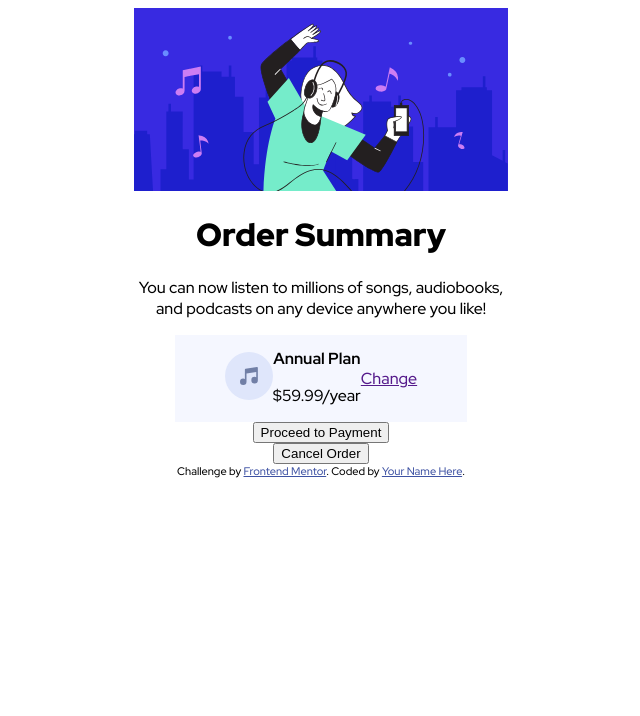
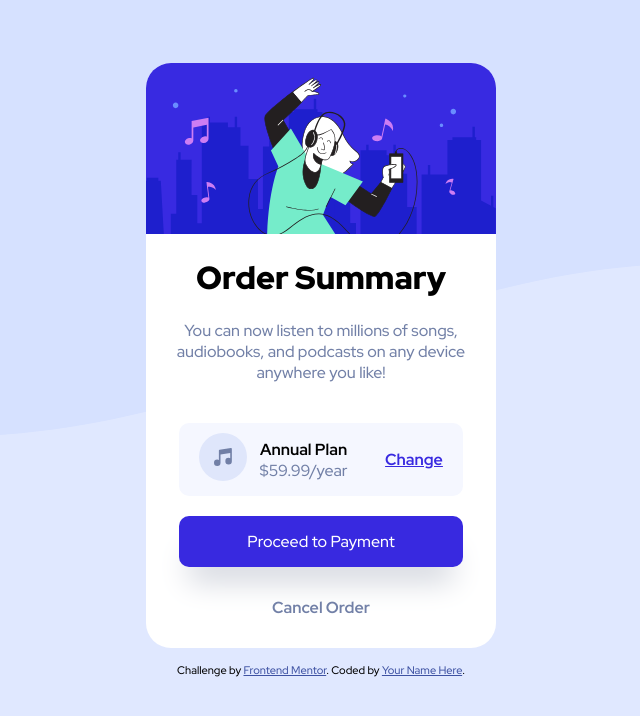
Before and after one commit to mfakbar05/frontendmentor-1, a plain HTML site: page index.html in a window 1280 px wide. Shown: the whole page, without its empty margins (319-959 px from the left). Drawn offline with Linux system fonts and the light colour scheme.

Commit message:
second improvement
layout and design almost matches the guide. still needs to adjust the layout for desktop mode

```diff
--- a/index.html
+++ b/index.html
@@ -30,8 +30,8 @@
       </div>
       <a href="">Change</a>
     </div>
-    <button>Proceed to Payment</button>
-    <button>Cancel Order</button>
+    <a href="#" class="proceed">Proceed to Payment</a>
+    <a href="#" class="cancel">Cancel Order</a>
 
 
   </div>
--- a/style.css
+++ b/style.css
@@ -1,11 +1,15 @@
 body {
-    font-size: 16px;
     font-family: 'Red Hat Display', sans-serif;
+    background-image: url("images/pattern-background-desktop.svg");
+    background-position: center top;
+    background-repeat: repeat-x;
+    background-color: hsl(225, 100%, 94%);
 }
 
 #illustration {
-    max-width: 375px;
+    max-width: 350px;
     height: auto;
+    border-radius: 25px 25px 0px 0px;
 }
 
 h1 {
@@ -15,6 +19,17 @@ h1 {
 h2 {
     font-size: 16px;
     font-weight: 700;
+    margin: 0;
+}
+
+p {
+    margin: 0;
+    color: hsl(224, 23%, 55%);
+    font-size: 16px;
+}
+
+a {
+    font-size: 16px;
 }
 
 .container {
@@ -23,26 +38,71 @@ h2 {
     justify-content: center;
     align-items: center;
     text-align: center;
+    background-color: white;
+    margin: auto auto auto auto;
+    max-width: 350px;
+    border-radius: 25px;
+    margin-top: 5%;
 }
 
 .summary-copy {
-    max-width: 375px;
-    padding-left: 25px;
-    padding-right: 25px;
+    padding: 0px 25px 10px 25px;
+    margin-bottom: 20px;
 }
 
 .plan {
     display: flex;
-    flex-wrap: wrap;
     justify-content: space-around;
     align-items: center;
     background-color: hsl(225, 100%, 98%);
-    padding-left: 50px;
-    padding-right: 50px;
+    margin: 10px 0px;
+    padding: 10px 20px;
+    border-radius: 10px;
 }
 
-.attribution { font-size: 11px; text-align: center; }
-    .attribution a { color: hsl(228, 45%, 44%); }
+.plan a {
+    color: hsl(245, 75%, 52%);
+    font-weight: 700;
+
+}
+
+.plan a:hover {
+    color: hsl(245, 63%, 64%);
+    text-decoration: none;
+}
+
+.annual {
+    margin: 0 37.5px 0 12.5px;
+}
+
+.proceed {
+    background-color: hsl(245, 75%, 52%);
+    border: none;
+    color: white;
+    text-decoration: none;
+    margin: 10px 0px;
+    padding: 15px 68px;
+    border-radius: 10px;
+    box-shadow: 0px 25px 30px -10px hsl(224, 15%, 85%);
+}
+
+.proceed:hover {
+    background-color: hsl(245, 63%, 64%)
+}
+
+.cancel {
+    color: hsl(224, 23%, 55%);
+    text-decoration: none;
+    font-weight: 700;
+    margin: 20px 0px 30px 0px;
+}
+
+.cancel:hover {
+    color: black;
+}
+
+.attribution { font-size: 11px; text-align: center; margin: 15px 0px 5% 0px;}
+    .attribution a { color: hsl(228, 45%, 44%); font-size: 11px; }
 
 /* Mobile View */
 @media (max-width: 375px) {
```
